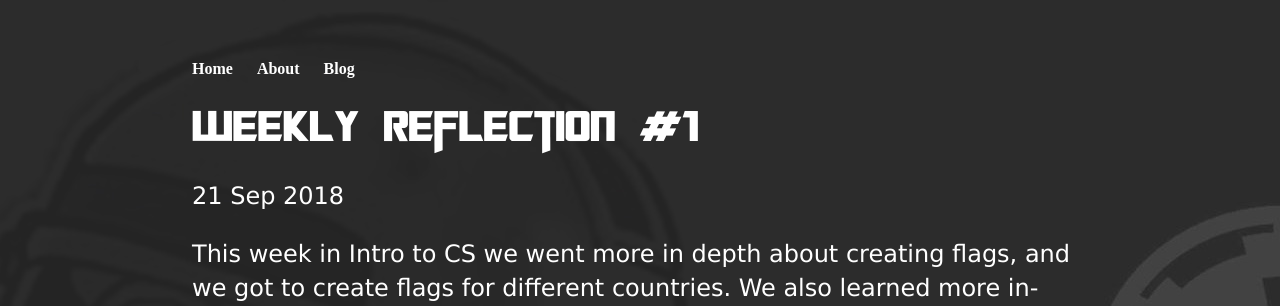
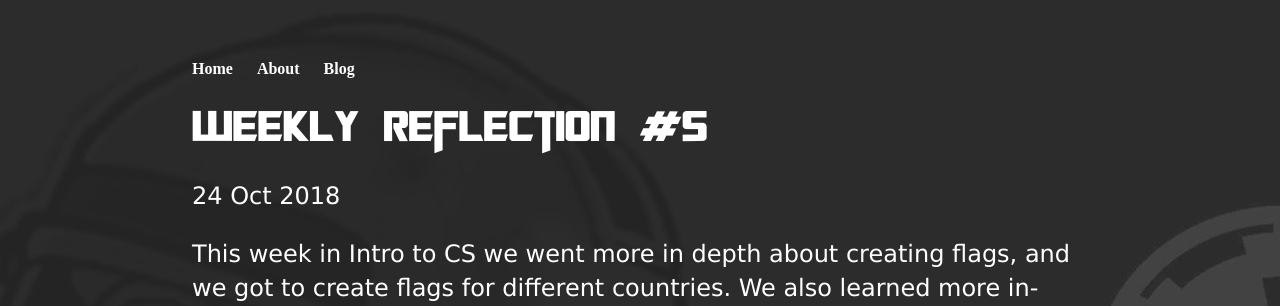
Before and after one commit to brandonm4478/brandonm4478.github.io, a Jekyll site: the page built from _posts/2018-10-21-weekly-reflection-05.md, in a window 1280 px wide. Shown: the top 306 px of the page. Built offline with Jekyll 4.4.1, drawn with Linux system fonts in a browser that asks for light colours.

Commit message:
Update 2018-10-21-weekly-reflection-05.md

```diff
--- a/_posts/2018-10-21-weekly-reflection-05.md
+++ b/_posts/2018-10-21-weekly-reflection-05.md
@@ -1,7 +1,7 @@
 ---
 layout: post
-title: "Weekly Reflection #1"
-date: 2018-09-21
+title: "Weekly Reflection #5"
+date: 2018-10-24
 ---
 
 This week in Intro to CS we went more in depth about creating flags, and we got to create flags for different countries. We also learned more in-depth techniques for making flags, like ellipses.
```
